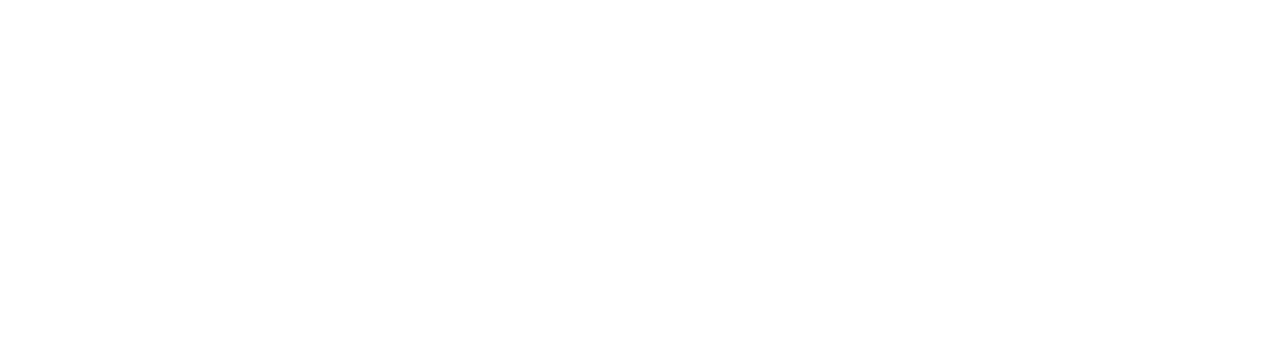
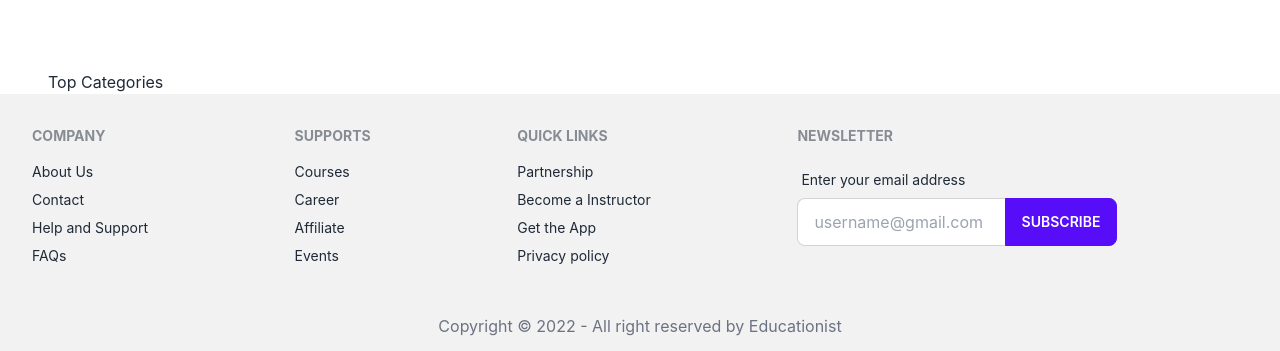
Before and after one commit to SuraiyaAkterTrishna/educationist, a React (Create React App) app: page / in a window 1280 px wide. Shown: the part 794-1145 px from the top of the page. Before the commit the page ends 864 px from the top, so only its background shows below. Built offline with nearby package versions, Linux system fonts and the light colour scheme.

Commit message:
footer complete

```diff
--- a/src/App.js
+++ b/src/App.js
@@ -3,10 +3,12 @@
 import Home from './Pages/Home/Home';
 import About from './Pages/About/About';
 import Navbar from './Pages/Shared/Navbar';
+import Footer from './Pages/Shared/Footer';
 
 
 function App() {
   return (
+    <div>
       <div className='mx-12'>
         <Navbar></Navbar>
         <Routes>
@@ -14,6 +16,8 @@
           <Route path="/about" element={<About />} />
         </Routes>
       </div>
+      <Footer></Footer>
+    </div>
   );
 }
 
--- /dev/null
+++ b/src/Pages/Home/Categories.js
@@ -0,0 +1,11 @@
+import React from 'react';
+
+const Categories = () => {
+    return (
+        <div>
+            <h1>Top Categories</h1>
+        </div>
+    );
+};
+
+export default Categories;
--- a/src/Pages/Home/Home.js
+++ b/src/Pages/Home/Home.js
@@ -1,11 +1,13 @@
 import React from 'react';
 import Navbar from '../Shared/Navbar';
 import Banner from './Banner';
+import Categories from './Categories';
 
 const Home = () => {
     return (
         <div>
             <Banner></Banner>
+            <Categories></Categories>
         </div>
     );
 };
--- /dev/null
+++ b/src/Pages/Shared/Footer.js
@@ -0,0 +1,48 @@
+import React from 'react';
+
+const Footer = () => {
+    return (
+        <footer className=' bg-base-200 text-base-content'>
+            <div class="footer p-8">
+                <div>
+                    <span class="footer-title">Company</span>
+                    <a class="link link-hover">About Us</a>
+                    <a class="link link-hover">Contact</a>
+                    <a class="link link-hover">Help and Support</a>
+                    <a class="link link-hover">FAQs</a>
+                </div>
+                <div>
+                    <span class="footer-title">Supports</span>
+                    <a class="link link-hover">Courses</a>
+                    <a class="link link-hover">Career</a>
+                    <a class="link link-hover">Affiliate</a>
+                    <a class="link link-hover">Events</a>
+                </div>
+                <div>
+                    <span class="footer-title">Quick Links</span>
+                    <a class="link link-hover">Partnership</a>
+                    <a class="link link-hover">Become a Instructor</a>
+                    <a class="link link-hover">Get the App</a>
+                    <a class="link link-hover">Privacy policy</a>
+                </div>
+                <div>
+                    <span class="footer-title">Newsletter</span>
+                    <div class="form-control w-80">
+                        <label class="label">
+                            <span class="label-text">Enter your email address</span>
+                        </label>
+                        <div class="relative">
+                            <input type="text" placeholder="username@gmail.com" class="input input-bordered w-full pr-16" />
+                            <button class="btn btn-primary absolute top-0 right-0 rounded-l-none">Subscribe</button>
+                        </div>
+                    </div>
+                </div>
+            </div>
+            <div className='p-4 text-center text-gray-500'>
+                <p>Copyright © 2022 - All right reserved by Educationist</p>
+            </div>
+        </footer>
+    );
+};
+
+export default Footer;
```
Lines whose indentation alone changed are shown as unchanged.
